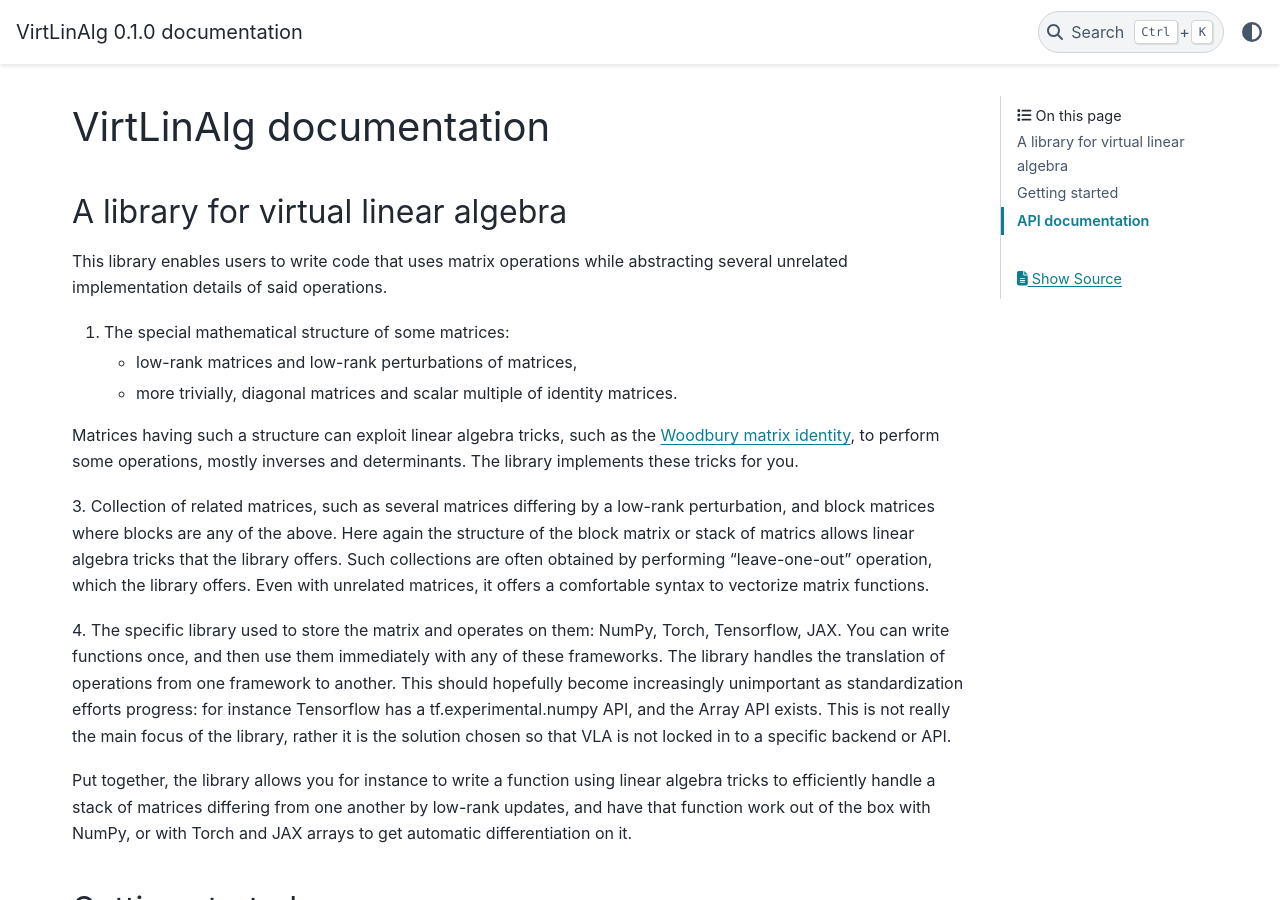
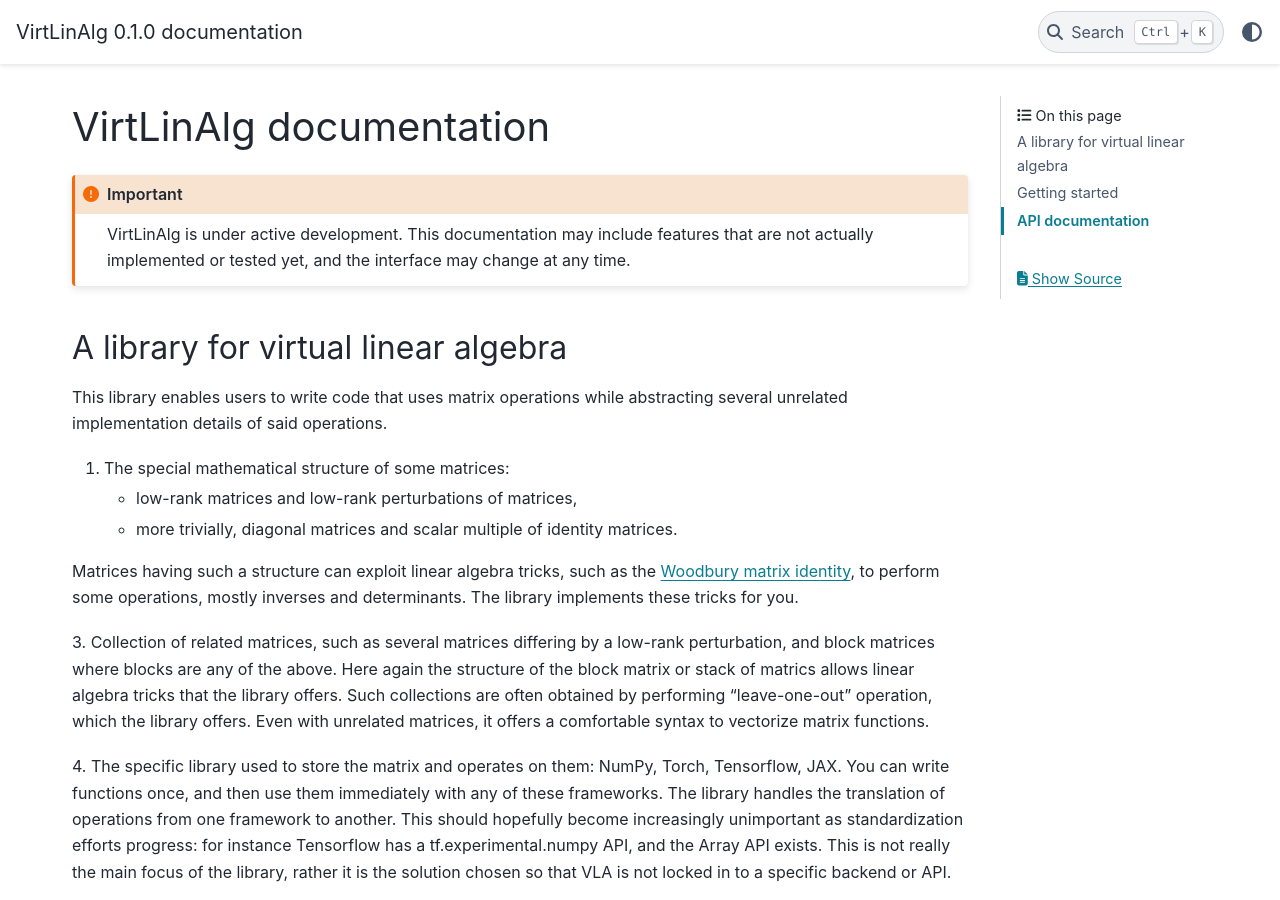
Before and after one commit to emorice/virtlinalg, a Sphinx documentation site: the page built from docs/index.rst, in a window 1280 px wide and 900 px high. Built offline with Sphinx 7.4.7 and the PyData theme 0.15.4, drawn with Linux system fonts in a browser that asks for light colours.

Commit message:
docs: add disclaimer

```diff
--- a/docs/index.rst
+++ b/docs/index.rst
@@ -5,6 +5,12 @@
 
 VirtLinAlg documentation
 ========================
+
+.. important::
+
+   VirtLinAlg is under active development. This documentation may include features
+   that are not actually implemented or tested yet, and the interface may change
+   at any time.
 
 A library for virtual linear algebra
 ------------------------------------
@@ -51,7 +57,9 @@ Getting started
 
 VirtLinAlg is under active development and has not yet been released. To try out
 the current development version, install it directly from the Github
-repository::
+repository:
+
+.. code-block:: bash
 
         pip install "virtlinalg @ git+https://github.com/emorice/virtlinalg"
 
```
